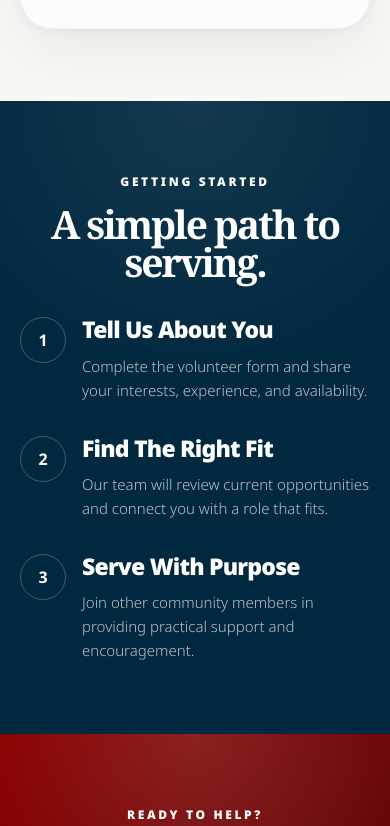
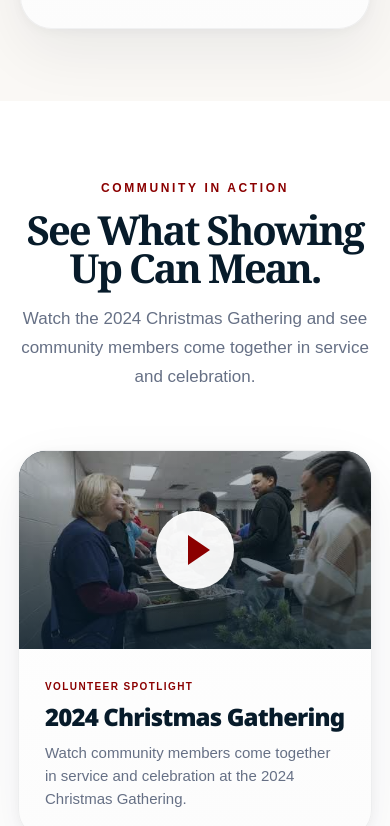
Before and after one commit to find-feed-restore/find-feed-restore, a Next.js app: page /volunteer in a window 390 px wide. Shown: the part 2882-3708 px from the top of the page. Built offline with nearby package versions, Linux system fonts and the light colour scheme.

Commit message:
Add volunteer community video

```diff
--- a/scripts/image-uniqueness-qa.mjs
+++ b/scripts/image-uniqueness-qa.mjs
@@ -19,12 +19,16 @@ const routes = [
   "/volunteer/",
   "/terms-conditions/",
 ];
-const preservedRouteSpecificImages = new Set([
+const allowedSharedImages = new Set([
   "/images/housing-first.jpg",
   "/images/homelessness-avoidance.jpg",
   "/images/care-coach.jpg",
   "/images/programs/care-coach/care-coach.jpg",
   "/images/give-banner.jpg",
+  // Approved client videos are intentionally cross-listed on Housing First and Testimonials.
+  "/images/editorial/testimonials/pLxLVhRZUso.jpg",
+  "/images/editorial/testimonials/4AtAVDaScBI.jpg",
+  "/images/editorial/testimonials/SFWs27dkzeM.jpg",
 ]);
 const chromeCandidates = [
   process.env.PLAYWRIGHT_CHROME_PATH,
@@ -80,7 +84,7 @@ for (const route of routes) {
 await browser.close();
 
 const duplicates = [...usage.entries()]
-  .filter(([source, placements]) => placements.length > 1 && !preservedRouteSpecificImages.has(source))
+  .filter(([source, placements]) => placements.length > 1 && !allowedSharedImages.has(source))
   .sort(([left], [right]) => left.localeCompare(right));
 
 if (duplicates.length) {
--- a/scripts/interaction-qa.mjs
+++ b/scripts/interaction-qa.mjs
@@ -806,6 +806,7 @@ async function main() {
     }
 
     if (route === "/volunteer/") {
+      const volunteerVideoButton = reduced.locator('main button[data-youtube-id="T3XRcY1_nG4"]');
       const volunteerContract = {
         h1: await reduced.locator("main h1").allTextContents(),
         images: await reduced.locator("main img").count(),
@@ -820,8 +821,40 @@ async function main() {
           volunteerContract.formLinks.length === 3 &&
           volunteerContract.formLinks.every(
             (link) => link.target === "_blank" && link.rel === "noopener noreferrer",
-          ),
+        ),
         volunteerContract,
+      );
+      check(
+        "Volunteer video thumbnail contract",
+        (await volunteerVideoButton.count()) === 1 &&
+          (await volunteerVideoButton.getAttribute("aria-label")) === "Play 2024 Christmas Gathering" &&
+          (await reduced.locator("main iframe").count()) === 0,
+        {
+          count: await volunteerVideoButton.count(),
+          label: await volunteerVideoButton.getAttribute("aria-label"),
+          initialFrames: await reduced.locator("main iframe").count(),
+        },
+      );
+
+      await volunteerVideoButton.focus();
+      const volunteerVideoFocused = await volunteerVideoButton.evaluate(
+        (element) => document.activeElement === element,
+      );
+      await volunteerVideoButton.press("Enter");
+      const volunteerVideoFrame = reduced.locator('main iframe[title="Play 2024 Christmas Gathering"]');
+      await volunteerVideoFrame.waitFor({ state: "visible" });
+      const volunteerVideoContract = {
+        focused: volunteerVideoFocused,
+        src: await volunteerVideoFrame.getAttribute("src"),
+        allowFullscreen: await volunteerVideoFrame.getAttribute("allowfullscreen"),
+      };
+      check(
+        "Volunteer video keyboard activation and provider contract",
+        volunteerVideoContract.focused &&
+          volunteerVideoContract.src ===
+            "https://www.youtube.com/embed/T3XRcY1_nG4?autoplay=1&rel=0" &&
+          volunteerVideoContract.allowFullscreen !== null,
+        volunteerVideoContract,
       );
     }
 
--- a/src/app/volunteer/page.tsx
+++ b/src/app/volunteer/page.tsx
@@ -1,6 +1,7 @@
 import type { Metadata } from "next";
 import { SiteFooter } from "@/components/site-footer";
 import { SiteHeader } from "@/components/site-header";
+import { TestimonialVideos } from "@/components/testimonial-videos";
 import {
   VolunteerCta,
   VolunteerHero,
@@ -8,6 +9,17 @@ import {
   VolunteerOpportunities,
   VolunteerSteps,
 } from "@/components/volunteer-sections";
+import type { TestimonialVideo } from "@/data/testimonial-videos";
+
+const volunteerVideos: TestimonialVideo[] = [
+  {
+    id: "T3XRcY1_nG4",
+    eyebrow: "Volunteer Spotlight",
+    title: "2024 Christmas Gathering",
+    description: "Watch community members come together in service and celebration at the 2024 Christmas Gathering.",
+    thumbnail: "/images/volunteer/T3XRcY1_nG4.jpg",
+  },
+];
 
 export const metadata: Metadata = {
   title: "Volunteer - Find Feed Restore",
@@ -34,6 +46,14 @@ export default function VolunteerPage() {
         <VolunteerHero />
         <VolunteerIntro />
         <VolunteerOpportunities />
+        <TestimonialVideos
+          videos={volunteerVideos}
+          eyebrow="Community In Action"
+          title="See What Showing Up Can Mean."
+          description="Watch the 2024 Christmas Gathering and see community members come together in service and celebration."
+          variant="program"
+          layout="feature"
+        />
         <VolunteerSteps />
         <VolunteerCta />
       </main>
--- a/src/components/testimonial-videos.module.css
+++ b/src/components/testimonial-videos.module.css
@@ -19,6 +19,17 @@
 .programSection .grid {
   max-width: 1280px;
   margin: 0 auto;
+}
+
+.featureGrid {
+  grid-template-columns: minmax(0, 760px);
+  justify-content: center;
+}
+
+.featureGrid .card,
+.featureGrid .card:last-child:nth-child(3n + 1) {
+  width: 100%;
+  grid-column: auto;
 }
 
 .card {
@@ -162,6 +173,15 @@
     grid-column: 1 / -1;
     justify-self: center;
   }
+
+  .featureGrid {
+    grid-template-columns: minmax(0, 720px);
+  }
+
+  .featureGrid .card:last-child:nth-child(odd) {
+    width: 100%;
+    grid-column: auto;
+  }
 }
 
 @media (max-width: 700px) {
--- a/src/components/testimonial-videos.tsx
+++ b/src/components/testimonial-videos.tsx
@@ -53,12 +53,14 @@ export function TestimonialVideos({
   title = "See The Mission In Motion",
   description = "Watch stories, outreach moments, community events, and real impact from Find Feed Restore.",
   variant = "editorial",
+  layout = "grid",
 }: {
   videos: TestimonialVideo[];
   eyebrow?: string;
   title?: string;
   description?: string;
   variant?: "editorial" | "program";
+  layout?: "grid" | "feature";
 }) {
   return (
     <section
@@ -72,7 +74,7 @@ export function TestimonialVideos({
           description={description}
           id="testimonial-videos-title"
         />
-        <div className={styles.grid}>
+        <div className={`${styles.grid} ${layout === "feature" ? styles.featureGrid : ""}`}>
           {videos.map((video) => (
             <TestimonialVideoCard video={video} key={video.id} />
           ))}
```
Also changed, not shown: public/images/volunteer/T3XRcY1_nG4.jpg (added), 3 other files (tests, documents, lock files or other folders).
